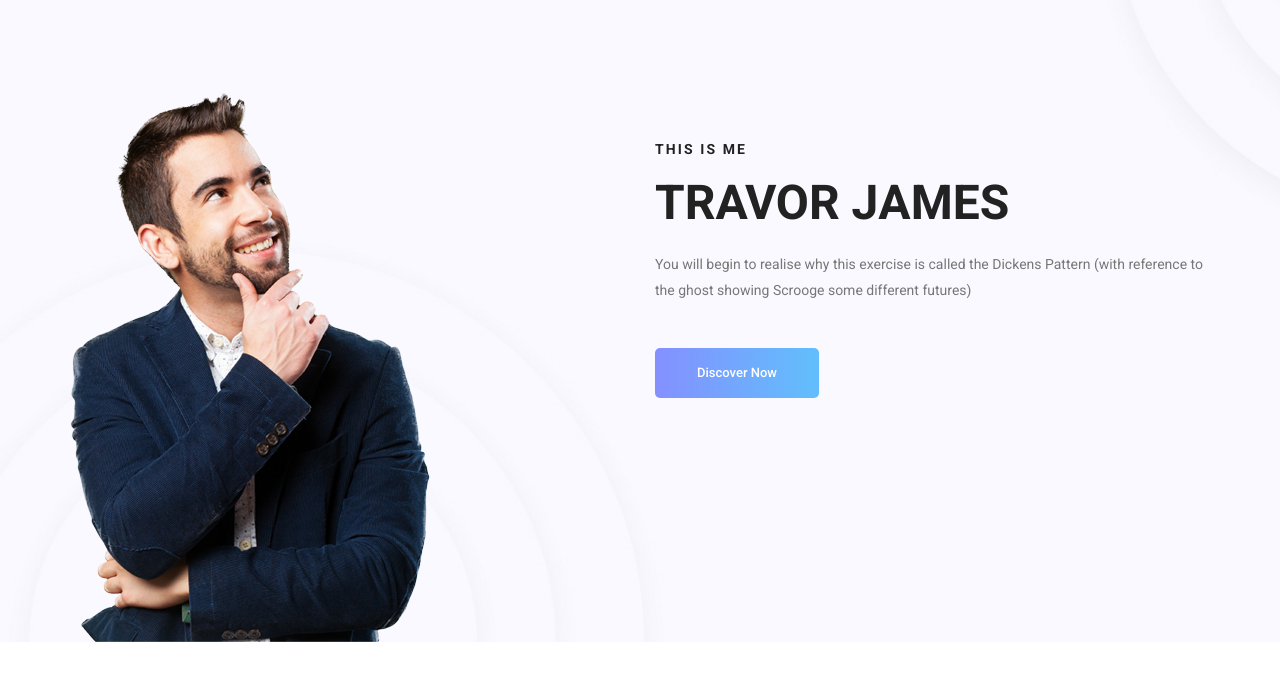
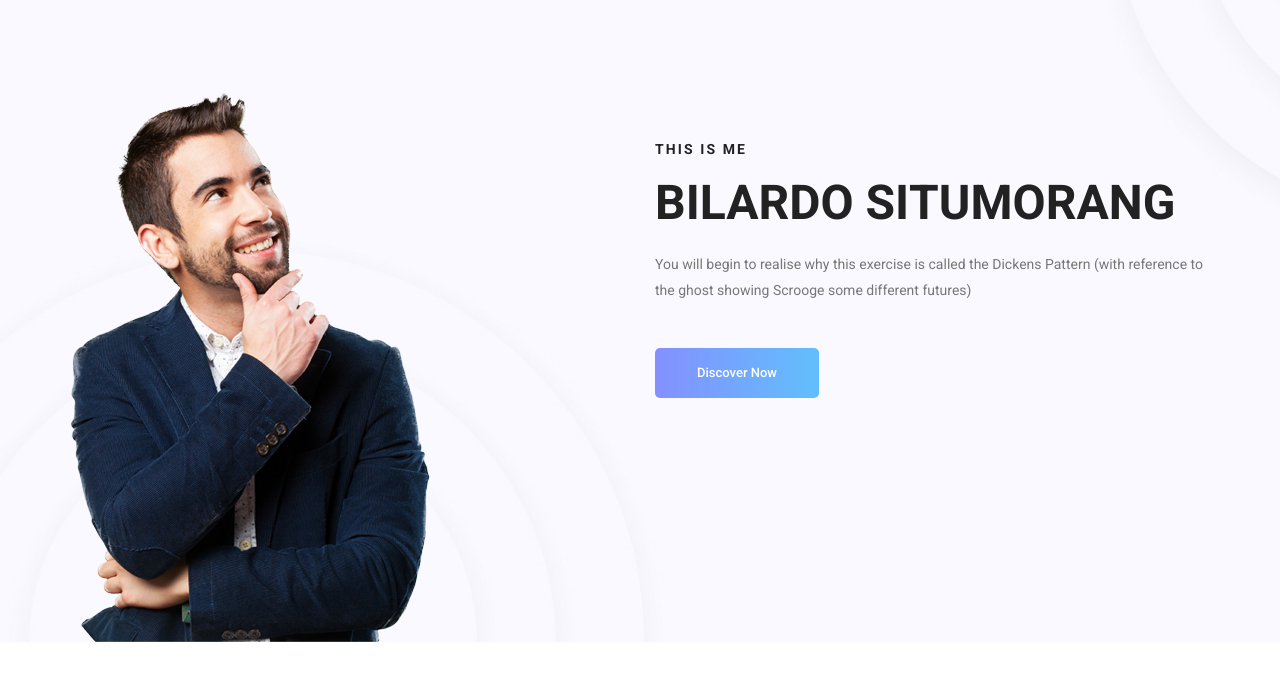
Before and after one commit to bilardos29/webDemo, a plain HTML site: page index.html in a window 1280 px wide. Shown: the part 103-800 px from the top of the page. Drawn offline with Linux system fonts and the light colour scheme; some packages are replaced by stand-ins of ours.

Commit message:
update index html

```diff
--- a/index.html
+++ b/index.html
@@ -76,7 +76,7 @@
 						<div class="col-lg-6">
 							<div class="banner_content">
 								<h5>This is me</h5>
-								<h2>Travor James</h2>
+								<h2>Bilardo Situmorang</h2>
 								<p>You will begin to realise why this exercise is called the Dickens Pattern (with reference to the ghost showing Scrooge some different futures)</p>
 								<a class="banner_btn" href="#">Discover Now</a>
 							</div>
```
